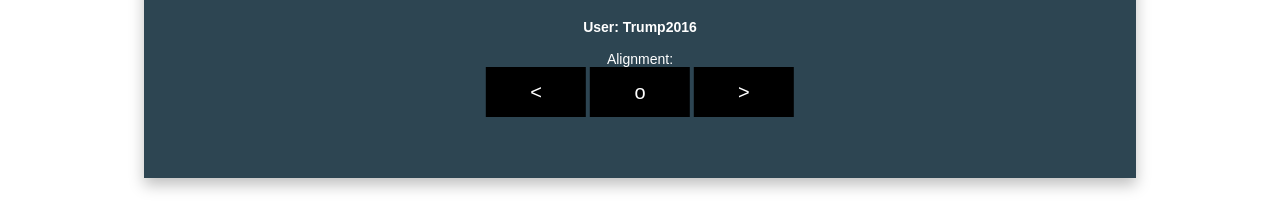
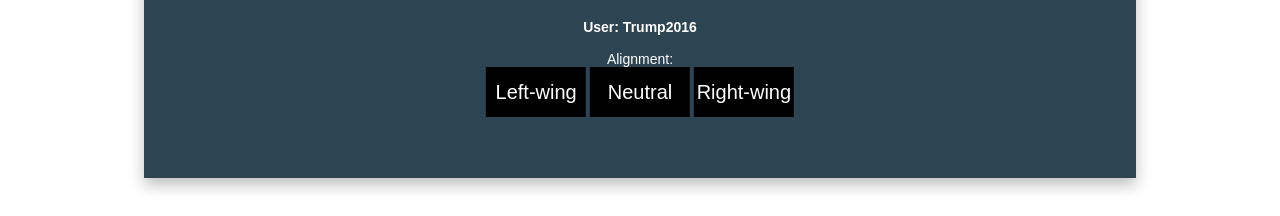
Before and after one commit to deco3500/apple, a website: page Prototypes/bubbler_prototype/article.html in a window 1280 px wide. Shown: the part 1622-1838 px from the top of the page. Drawn offline with nearby package versions, Linux system fonts and the light colour scheme; files whose address does not match are found by name.

Commit message:
Edited labels for voting system

```diff
--- a/Prototypes/bubbler_prototype/article.html
+++ b/Prototypes/bubbler_prototype/article.html
@@ -32,13 +32,13 @@
 			<p class="original-poster">User: Trump2016</p>
             <br>
             <div id="alignment">
-            <p>Alignment:</p>
+            <p>Alignment: </p>
 						<section class="voter-alignment">
 							<section class="voter-wrap">
 								<section class="voter">
-									<div class="vote-l"><</div>
-									<div class="vote-n">o</div>
-									<div class="vote-r">></div>
+									<div class="vote-l">Left-wing</div>
+									<div class="vote-n">Neutral</div>
+									<div class="vote-r">Right-wing</div>
 								</section>
 							</section>
 							<script src="js/jquery.js"></script>
```
